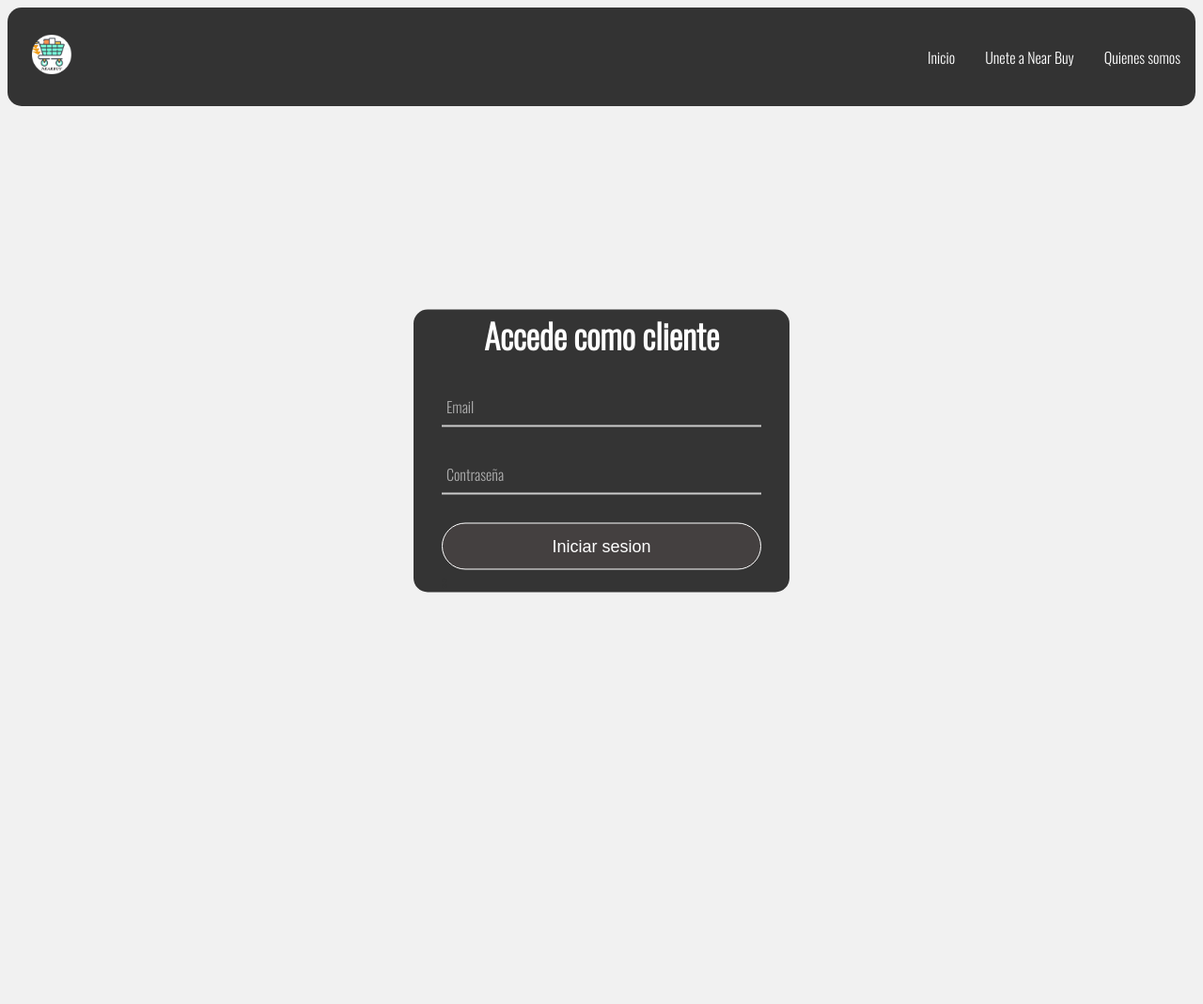
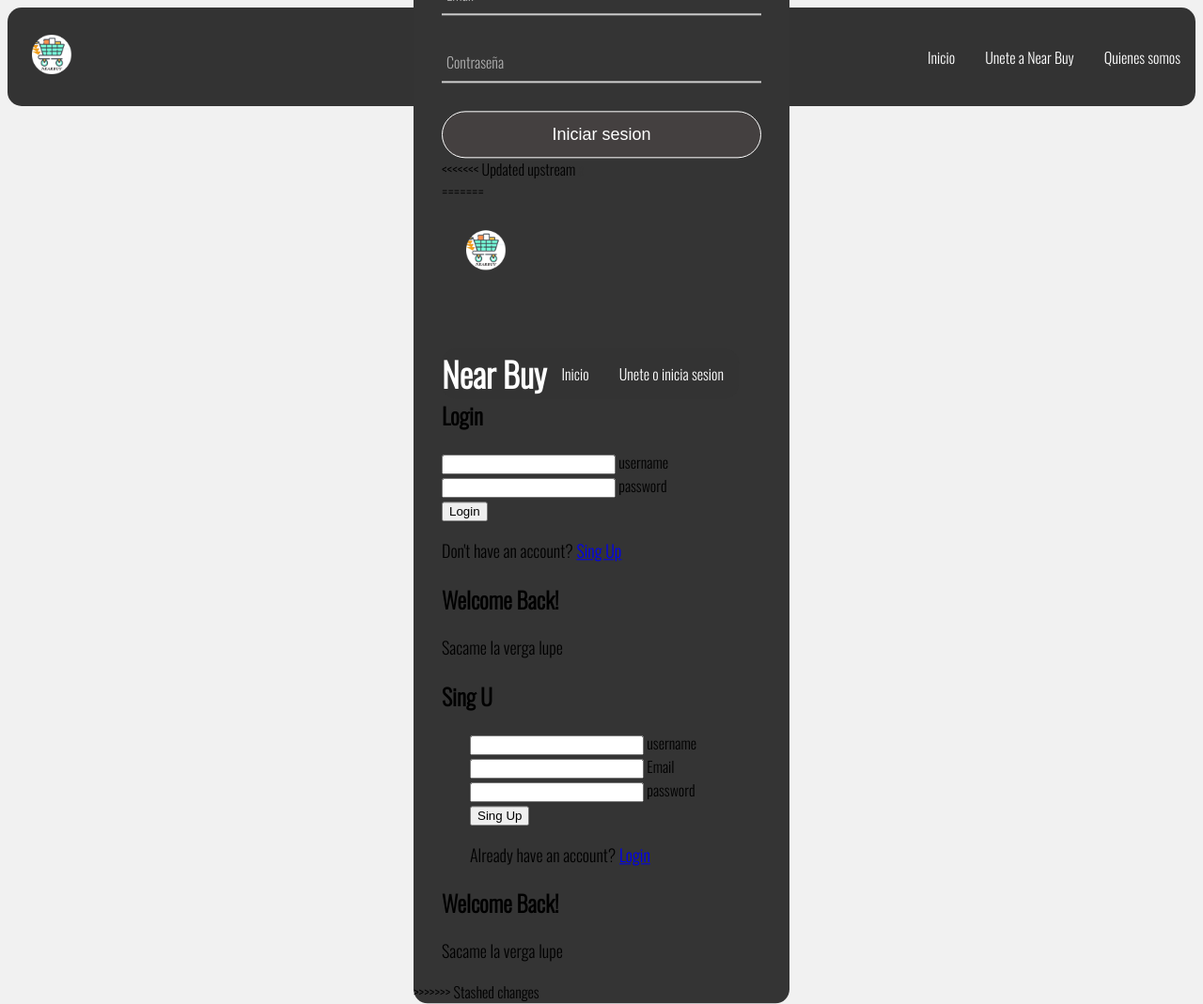
Before and after one commit to Destrowashere/NEABUY, a PHP site: page /Clienteini.html in a window 1280 px wide. Shown: the whole page at 94% size. Before the commit the page ends 631 px from the top, so only its background shows below. Run offline with PHP 8.4, Linux system fonts and the light colour scheme.

Commit message:
arreglandolawea

```diff
--- a/Clienteini.html
+++ b/Clienteini.html
@@ -42,7 +42,88 @@
         </div>
         <div>
 
+<<<<<<< Updated upstream
           <label class="relleno" for="relleno">a</label>
 
         </div>
       </body>
+=======
+<body>
+    <div>
+        <img src="My project-1.png" alt class="img-logo">
+      </div>
+  <div class="headerini">
+  <header>
+    <h1  >Near Buy</h1>
+    <nav>
+      <ul>
+        <li><a href="index.html">Inicio</a></li>
+        <li><a href="RoI.html">Unete o inicia sesion</a></li>
+
+      </ul>
+    </nav>
+  </header>
+</div>
+
+<div class="wrapper">
+    <span class="bg-animate"></span>
+    <span class="bg-animate2"></span>
+
+    <div class="from-box Login">
+        <h2 class="animation" style="--i:0; --j:21;">Login</h2>
+        <form action="#">
+            <div class="input-box animation" style="--i:1;--j:22;">
+                <input type="text" required>
+                <label> username</label>
+                <i class='bx bxs-user'></i>
+            </div>
+            <div class="input-box animation" style="--i:2; --j:23;">
+                <input type="password" required>
+                <label> password</label>
+                <i class='bx bxs-lock-alt'></i>
+             </div>
+             <button type="submit" class="btn animation" style="--i:3; --j:24;">Login</button>
+             <div class="logreg-link animation" style="--i:4; --j:25;">
+                <p>Don't have an account? <a href="#" class="register-link">Sing Up</a></p>
+             </div>
+        </form>
+    </div>
+    <div class="info-text Login">
+        <h2 class="animation" style="--i:0; --j:20;">Welcome Back!</h2>
+        <p class="animation" style="--i:1;--j:21;">Sacame la verga lupe</p>
+    </div>
+
+    <div class="from-box register">
+        <h2 class="animation" style="--i:17; --j:0;">Sing U</h2>
+        <form action="#">
+            <div class="input-box animation" style="--i:18;--j:1;">
+                <input type="text" required>
+                <label> username</label>
+                <i class='bx bxs-user'></i>
+            </div>
+            <div class="input-box animation" style="--i:19; --j:2;">
+                <input type="text" required>
+                <label>Email</label>
+                <i class='bx bxs-envelope'></i>
+            </div>
+            <div class="input-box animation" style="--i:20; --j:3;">
+                <input type="password" required>
+                <label> password</label>
+                <i class='bx bxs-lock-alt'></i>
+             </div>
+             <button type="submit" class="btn animation" style="--i:21; --j:4;">Sing Up</button>
+             <div class="logreg-link animation" style="--i:22; --j:5;">
+                <p>Already have an account? <a href="#" class="login-link">Login</a></p>
+             </div>
+        </form>
+    </div>
+    <div class="info-text register">
+        <h2 class="animation" style="--i:17; --j:0;">Welcome Back!</h2>
+        <p class="animation" style="--i:18; --j:1;">Sacame la verga lupe</p>
+    </div>
+</div>
+<script src="script.js"></script>
+</body>
+
+</html>
+>>>>>>> Stashed changes
--- a/estilo.css
+++ b/estilo.css
@@ -9,6 +9,13 @@ header {
 .img-logo {
   width: 100px;
   height: 100px;
+}
+
+.headerini {
+  float: left;
+  align-items: center;
+  justify-content: center;
+  margin-top: 50px;
 }
 
 body {
@@ -380,4 +387,10 @@ form .usuario {
   border-radius: 15px;
   box-shadow: 0px 1px 10px rgb(0, 0, 0);
     cursor: default;
+<<<<<<< Updated upstream
 }
+=======
+}
+
+
+>>>>>>> Stashed changes
--- a/index.html
+++ b/index.html
@@ -65,7 +65,11 @@
     </div>
        <img  class="imagendere"  src="derxd.jpeg" >
     </article>
+<<<<<<< Updated upstream
 
+=======
+
+>>>>>>> Stashed changes
     <section class="footer">
       <div class="social">
         <a href="https://fakegodsbrand.com/"><i class="fab fa-instagram"></i></a>
```
